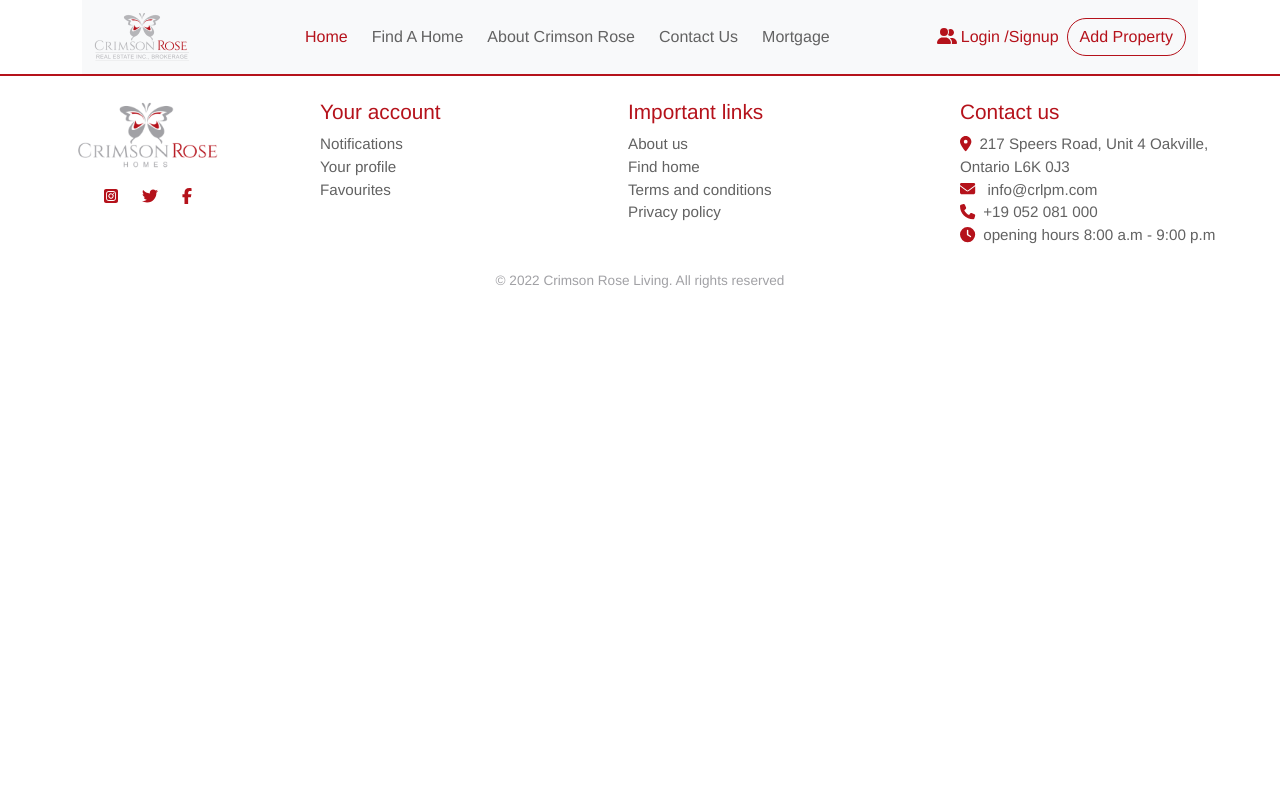
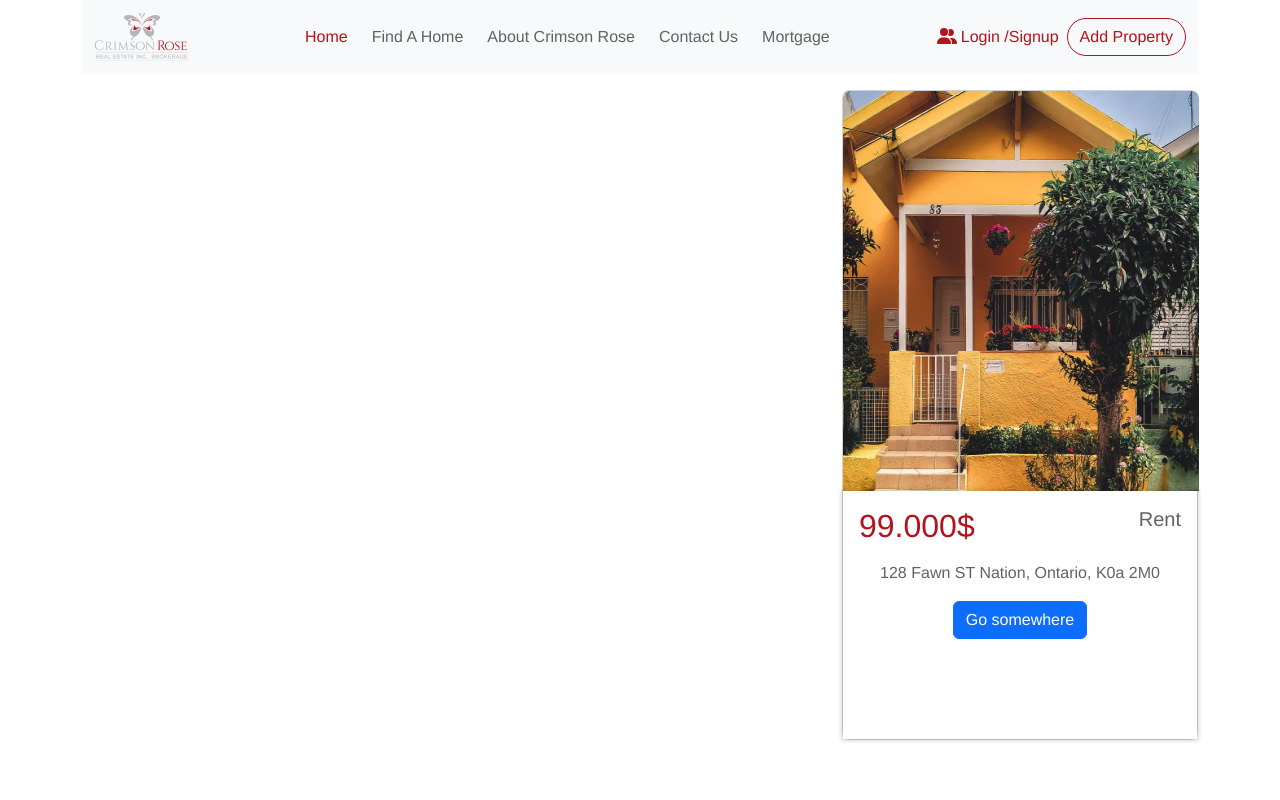
Before and after one commit to Totiratech/MLSFront, a Vue app: page /find in a window 1280 px wide. Shown: the top 800 px of the page. Built offline with nearby package versions, Linux system fonts and the light colour scheme.

Commit message:
start with find home

```diff
--- /dev/null
+++ b/src/components/SidbarCard.vue
@@ -0,0 +1,56 @@
+<template>
+  <div class="card sidebarcard">
+    <img
+      src="@/assets/images/sidebarCard.png"
+      class="card-img-top"
+      alt="house image" />
+    <div class="card-body">
+      <h5 class="card-title d-flex justify-content-between">
+        <h2 class="eprice main_color">99.000$</h2>
+        <div class="actions">
+            <font-awesome-icon icon="fa-thin fa-heart" />
+            <span>Rent</span>
+        </div>
+      </h5>
+      <p class="card-text elocation">
+        <font-awesome-icon icon="fa-light fa-location-dot" />
+        128 Fawn ST Nation, Ontario, K0a 2M0
+      </p>
+      <a href="#" class="btn btn-primary">Go somewhere</a>
+    </div>
+  </div>
+</template>
+
+<script>
+export default {
+  name: "FindHome",
+};
+</script>
+
+<style lang="scss" scoped>
+.sidebarcard {
+  width: 356px;
+  height: 650px;
+  border-radius: 8px;
+  img {
+    width: 356px;
+    height: 400px;
+  }
+  .card-text {
+    overflow-wrap: break-word;
+  }
+  .card-body{
+    background: #ffffff;
+    box-shadow: 0px 0px 4px 2px rgba(0, 0, 0, 0.15);
+  }
+}
+@media (min-width: 1410px) {
+  .sidebarcard {
+    width: 416px;
+
+    img {
+      width: 416px;
+    }
+  }
+}
+</style>
--- a/src/router/index.js
+++ b/src/router/index.js
@@ -1,6 +1,7 @@
 import Vue from "vue";
 import VueRouter from "vue-router";
 import HomeView from "../views/HomeView.vue";
+import FindHome from "../views/FindHome.vue";
 
 Vue.use(VueRouter);
 
@@ -19,6 +20,13 @@ const routes = [
     component: () =>
       import(/* webpackChunkName: "about" */ "../views/AboutView.vue"),
   },
+  {
+    path: "/find",
+    name: "find",
+    component: () =>
+      import("../views/FindHome.vue"),
+  },
+
 ];
 
 const router = new VueRouter({
--- /dev/null
+++ b/src/views/FindHome.vue
@@ -0,0 +1,40 @@
+<template>
+    <div id="findhome" class="py-3">
+      <div class="container">
+        <div class="row">
+            <div class="col-md-8">
+                <div class="content"></div>
+            </div>
+            <div class="col-md-4">
+                <div class="sidbar sticky-top">
+                    <SidbarCard />
+                </div>
+
+            </div>
+        </div>
+      </div>
+
+
+    </div>
+  </template>
+
+  <script>
+  import AppHeader from "@/components/global/AppHeader.vue";
+  import SidbarCard from "@/components/SidbarCard.vue";
+  import AppFooter from "@/components/global/AppFooter.vue";
+
+  export default {
+    name: "FindHome",
+    components: {
+      AppHeader,
+      AppFooter,
+      SidbarCard
+    },
+  };
+  </script>
+
+  <style lang="scss">
+.content{
+    height:2000px
+}
+  </style>
```
Also changed, not shown: src/assets/images/sidebarCard.png (added), 1 other file (tests, documents, lock files or other folders).
